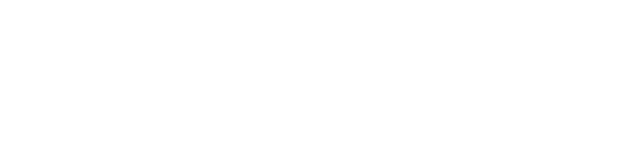
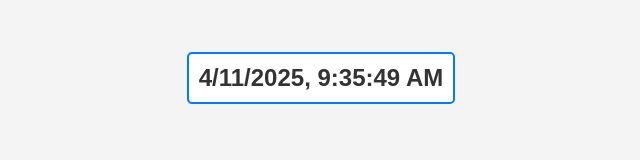
Before and after one commit to acciojob/clock-akshath7135, a website: page main.html in a window 1280 px wide. Shown: the whole page, without its empty margins (319-959 px from the left). Drawn offline with Linux system fonts and the light colour scheme.

Commit message:
created a submission

```diff
--- a/main.html
+++ b/main.html
@@ -1,16 +1,15 @@
 <!DOCTYPE html>
+<html lang="en">
+<head>
+    <meta charset="UTF-8">
+    <meta name="viewport" content="width=device-width, initial-scale=1.0">
+    <title>Clock Timer</title>
+    <link rel="stylesheet" href="styles.css">
+</head>
+<body>
 
-<html>
+    <p id="timer"></p> <!-- Timer Display -->
 
-<head>
-	<link rel="stylesheet" href="styles.css">
-</head>
-
-<body>
-	<!-- the entire body must be written by student -->
-    <script type="text/javascript" src="./script.js">
-</script>
-
+    <script type="text/javascript" src="script.js"></script>
 </body>
-
 </html>
--- a/script.js
+++ b/script.js
@@ -1 +1,13 @@
 //your JS code here. If required.
+function updateTime() {
+    const timerElement = document.getElementById("timer");
+    const now = new Date();
+    const formattedTime = now.toLocaleString(); // Format Date and Time
+    timerElement.innerText = formattedTime;
+}
+
+// Update timer every second
+setInterval(updateTime, 1000);
+
+// Initialize timer immediately
+updateTime();
--- a/styles.css
+++ b/styles.css
@@ -1 +1,18 @@
 /*  your css code here. If applicable */
+body {
+    text-align: center;
+    font-family: Arial, sans-serif;
+    background-color: #f4f4f4;
+    padding: 20px;
+}
+
+#timer {
+    font-size: 24px;
+    font-weight: bold;
+    color: #333;
+    padding: 10px;
+    border: 2px solid #007BFF;
+    display: inline-block;
+    border-radius: 5px;
+    background-color: white;
+}
```
